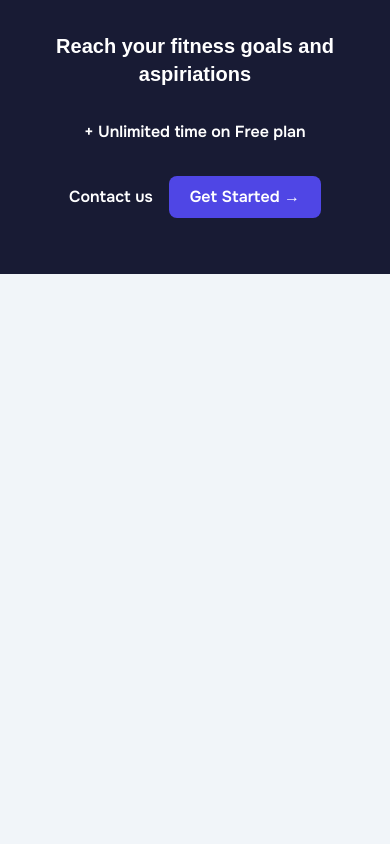
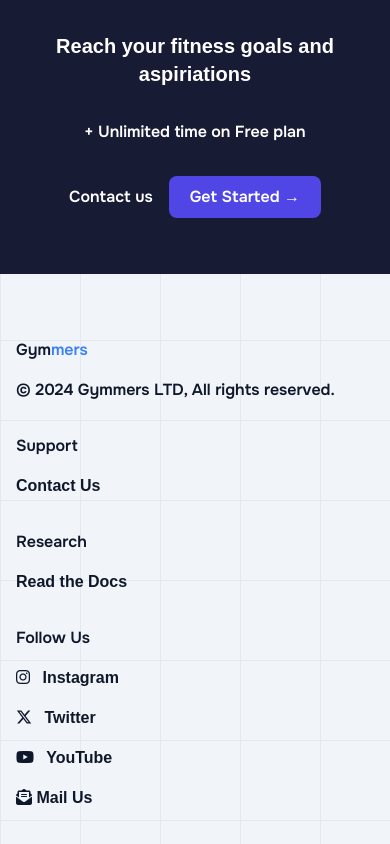
Before and after one commit to dipanshurdev/gymmers, a SvelteKit app: page / in a window 390 px wide. Shown: the part 8860-9704 px from the top of the page. Before the commit the page ends 9134 px from the top, so only its background shows below. Built offline with nearby package versions, Linux system fonts and the light colour scheme; a web font is replaced by a local one.

Commit message:
done footer

```diff
--- a/src/components/FAQs.svelte
+++ b/src/components/FAQs.svelte
@@ -44,7 +44,7 @@
   ];
 </script>
 
-<Wrapper>
+<Wrapper id="faqs">
   <div
     class="flex flex-col gap-10 sm:gap-14 md:gap-24 py-20 flex-1 items-center justify-center"
   >
--- a/src/components/Footer.svelte
+++ b/src/components/Footer.svelte
@@ -0,0 +1,67 @@
+<footer class="py-16 sm:py-20 md:py-24 px-4 md:px-8" id="footer">
+  <div
+    class="max-w-[1200px] mx-auto w-full grid grid-cols-1 sm:grid-cols-2 md:grid-cols-5 gap-8 text-base"
+  >
+    <div class="flex flex-col gap-4 md:col-span-2">
+      <h1 class="font-semibold">
+        Gym<span class="text-blue-500">mers</span>
+      </h1>
+      <p>&copy; 2024 Gymmers LTD, All rights reserved.</p>
+    </div>
+    <div class="flex-col gap-4 flex">
+      <p class="font-bold text-base sm:text-lg">Support</p>
+      <a
+        href="/"
+        target="_blank"
+        class="cursor-pointer hover:text-blue-500 duration-200"
+      >
+        Contact Us
+      </a>
+    </div>
+    <div class="flex-col gap-4 flex">
+      <p class="font-bold text-base sm:text-lg">Research</p>
+      <a
+        href="/"
+        target="_blank"
+        class="cursor-pointer hover:text-blue-500 duration-200"
+      >
+        Read the Docs
+      </a>
+    </div>
+    <div class="flex-col gap-4 flex">
+      <p class="font-bold text-base sm:text-lg">Follow Us</p>
+      <a
+        href="/"
+        target="_blank"
+        class="cursor-pointer hover:text-blue-500 duration-200"
+      >
+        <i class="fa-brands fa-instagram pr-2"></i>
+        Instagram
+      </a>
+      <a
+        href="/"
+        target="_blank"
+        class="cursor-pointer hover:text-blue-500 duration-200"
+      >
+        <i class="fa-brands fa-x-twitter pr-2"></i>
+        Twitter
+      </a>
+      <a
+        href="/"
+        target="_blank"
+        class="cursor-pointer hover:text-blue-500 duration-200"
+      >
+        <i class="fa-brands fa-youtube pr-2"></i>
+        YouTube
+      </a>
+      <a
+        href="/"
+        target="_blank"
+        class="cursor-pointer hover:text-blue-500 duration-200"
+      >
+        <i class="fa-solid fa-envelope-open-text"></i>
+        Mail Us
+      </a>
+    </div>
+  </div>
+</footer>
--- a/src/components/Header.svelte
+++ b/src/components/Header.svelte
@@ -6,15 +6,15 @@
     },
     {
       text: "Product",
-      href: "/product",
+      href: "products",
     },
     {
       text: "Review",
-      href: "/review",
+      href: "reviews",
     },
     {
       text: "FAQs",
-      href: "/faqs",
+      href: "faqs",
     },
   ];
 </script>
@@ -37,12 +37,14 @@
     <nav class="hidden md:flex items-center justify-center lg:gap-6 gap-4">
       {#each navLinks as links}
         <li class="duration-200 hover:text-blue-500 cursor-pointer list-none">
-          <a href={links.href} class="">
+          <a href={`#${links.href}`} class="">
             {links.text}
           </a>
         </li>
       {/each}
-      <button class="specialBtn"> Contact </button>
+      <button class="specialBtn">
+        <a href="#footer"> Contact </a>
+      </button>
     </nav>
   </div>
 </header>
--- a/src/components/Product.svelte
+++ b/src/components/Product.svelte
@@ -36,7 +36,7 @@
   ];
 </script>
 
-<Wrapper id="projects">
+<Wrapper id="products">
   <div
     class="flex flex-col gap-10 sm:gap-14 md:gap-24 flex-1 items-center justify-center pb-10 md:pb-14"
   >
--- a/src/routes/+page.svelte
+++ b/src/routes/+page.svelte
@@ -1,6 +1,7 @@
 <script>
   import Conversion from "../components/Conversion.svelte";
   import FaQs from "../components/FAQs.svelte";
+  import Footer from "../components/Footer.svelte";
   import Hero from "../components/Hero.svelte";
   import Product from "../components/Product.svelte";
   import Reviews from "../components/Reviews.svelte";
@@ -12,4 +13,5 @@
   <Reviews />
   <FaQs />
   <Conversion />
+  <Footer />
 </main>
```
